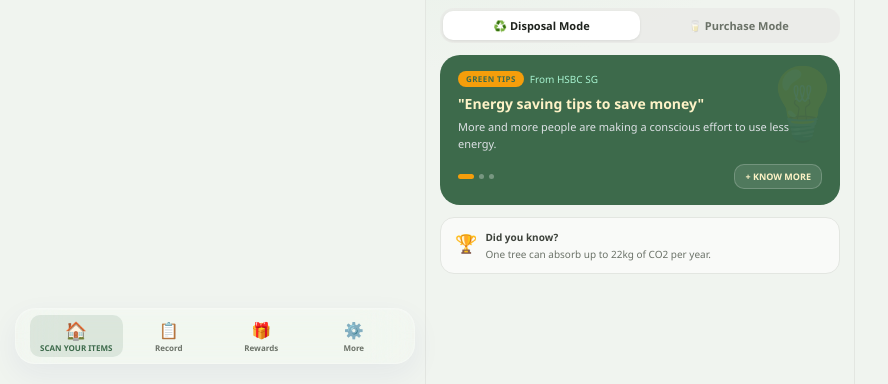
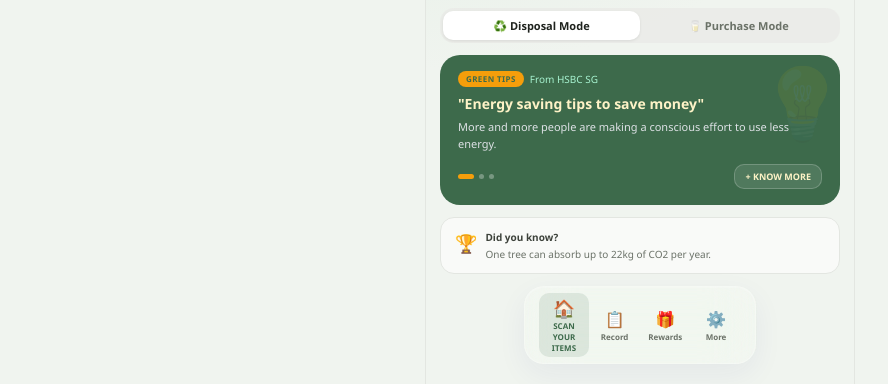
Before and after one commit to fawhfi/re-life, a FastAPI app: page / in a window 1280 px wide. Shown: the part 542-926 px from the top of the page, without its empty margins (0-888 px from the left). Run offline with FastAPI, Linux system fonts and the light colour scheme; some libraries are stand-ins or nearby versions.

Commit message:
fix: center nav with margin auto instead of transform for drag compat

```diff
--- a/static/style.css
+++ b/static/style.css
@@ -1606,9 +1606,11 @@ nav.nav, .app-nav {
     position: fixed !important;
     bottom: max(20px, env(safe-area-inset-bottom, 20px)) !important;
     top: auto !important;
-    left: 15px !important;
-    width: calc(100% - 30px) !important;
-    max-width: 400px !important;
+    left: 0 !important;
+    right: 0 !important;
+    margin: 0 auto !important;
+    width: fit-content !important;
+    max-width: calc(100% - 30px) !important;
     height: auto !important;
     display: flex !important;
     justify-content: space-around !important;
```
